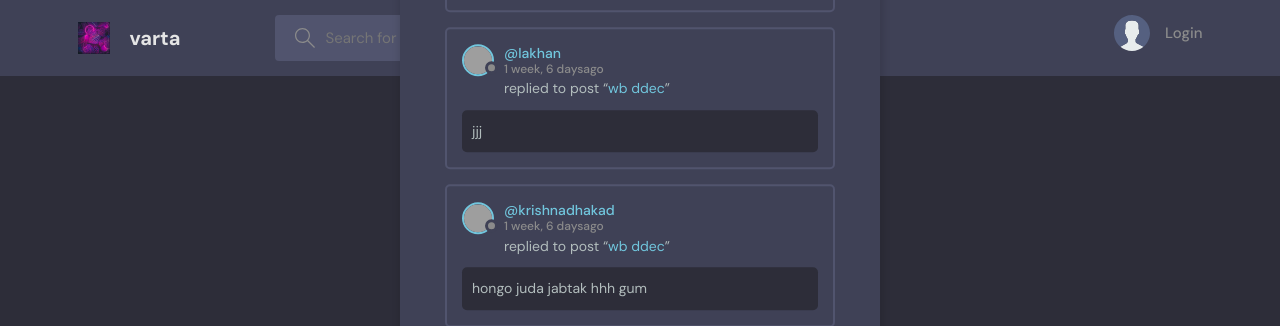
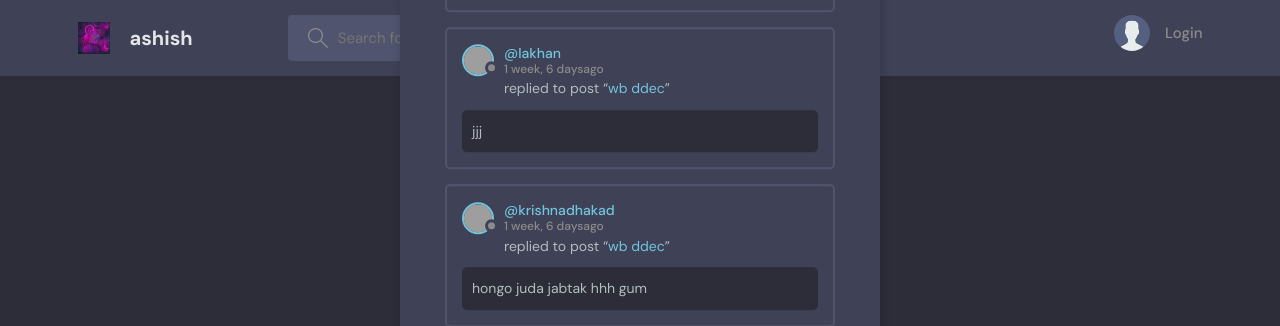
Before and after one commit to Krishna2864/djangoproject, a Django app: page /activity/ in a window 1280 px wide. Shown: the top 326 px of the page. Run offline with Django 3.2, Linux system fonts and the light colour scheme; data comes from the database, SQL or seed files in the repository; grey boxes are pictures that could not be loaded.

Commit message:
Update navbar.html

```diff
--- a/templates/navbar.html
+++ b/templates/navbar.html
@@ -3,7 +3,7 @@
       <div class="container">
         <a href="{% url 'home'%}" class="header__logo">
           <img src="{% static 'images/im.jpg' %}" />
-          <h1>varta</h1>
+          <h1>ashish</h1>
         </a>
         <form class="header__search" method="GET" action="{% url 'home' %}">
           <label>
```
